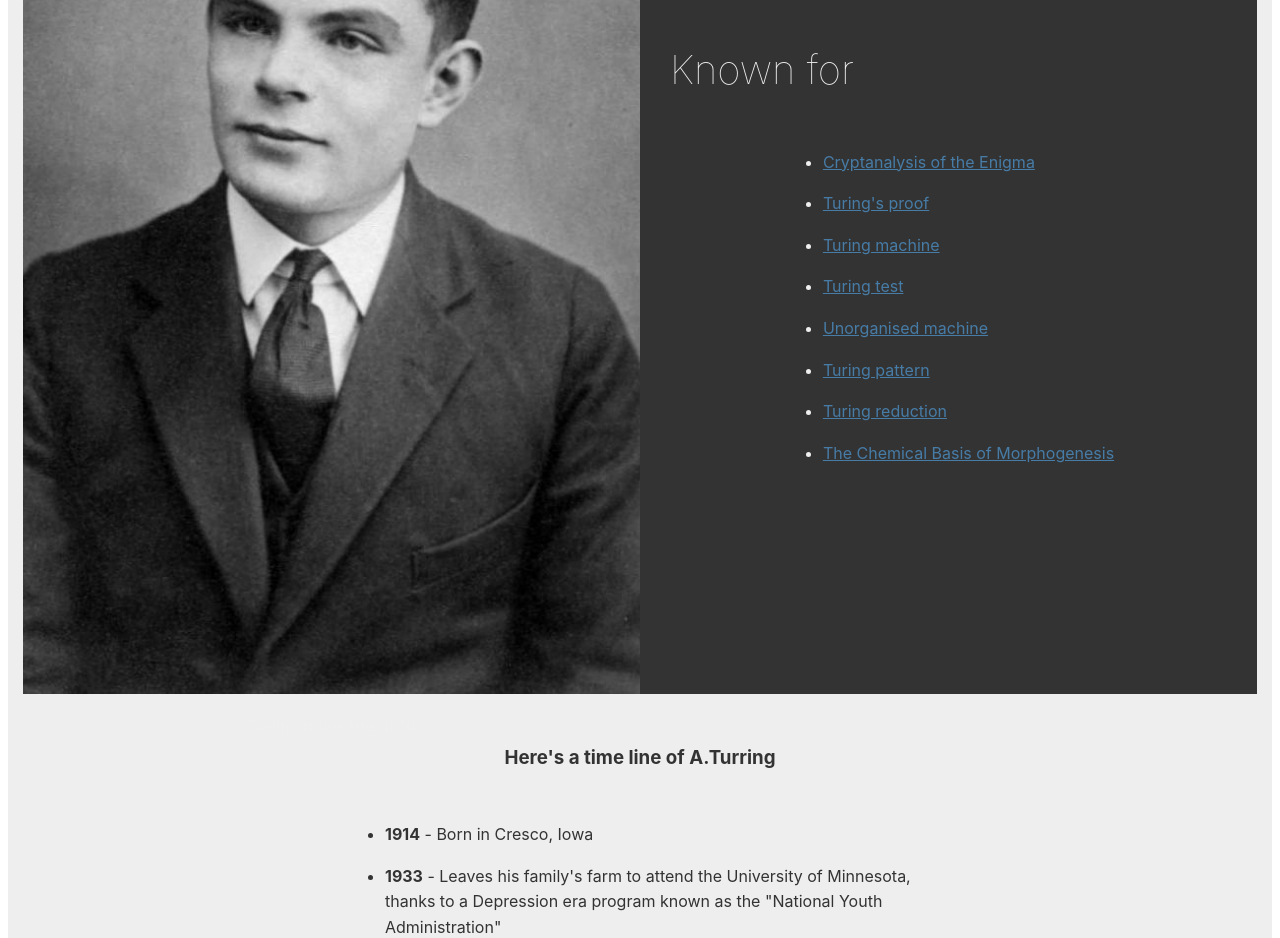
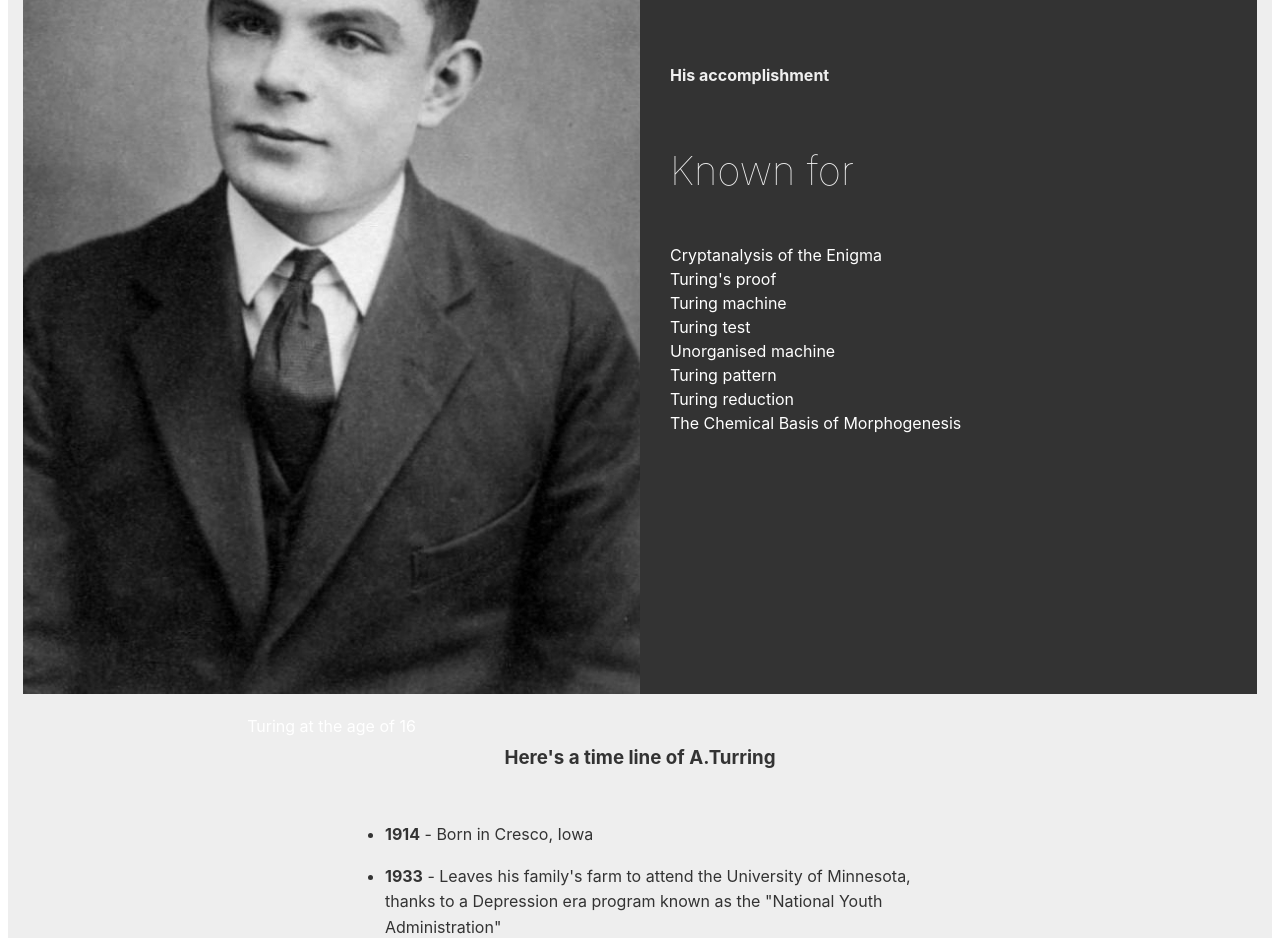
Before and after one commit to Key-Wez/FCC_Projects, a plain HTML site: page 01_WebDesign/01_TributePage/index.html in a window 1280 px wide. Shown: the part 1024-1962 px from the top of the page. Drawn offline with Linux system fonts and the light colour scheme.

Commit message:
Test for bullet list

```diff
--- a/01_WebDesign/01_TributePage/index.html
+++ b/01_WebDesign/01_TributePage/index.html
@@ -49,15 +49,15 @@
             <h4>His accomplishment</h4>
             <h2>Known for</h2>
             <ul>
-              <li><a href="https://en.wikipedia.org/wiki/Cryptanalysis_of_the_Enigma">Cryptanalysis of the Enigma</a>
+              <li><a href="https://en.wikipedia.org/wiki/Cryptanalysis_of_the_Enigma" target="_blank">Cryptanalysis of the Enigma</a>
               </li>
-              <li><a href="https://en.wikipedia.org/wiki/Turing%27s_proof">Turing's proof</a></li>
-              <li><a href="https://en.wikipedia.org/wiki/Turing_machine">Turing machine</a></li>
-              <li><a href="https://en.wikipedia.org/wiki/Turing_test">Turing test</a></li>
-              <li><a href="https://en.wikipedia.org/wiki/Unorganized_machine">Unorganised machine</a></li>
-              <li><a href="https://en.wikipedia.org/wiki/Turing_pattern">Turing pattern</a></li>
-              <li><a href="https://en.wikipedia.org/wiki/Turing_reduction">Turing reduction</a></li>
-              <li><a href="https://en.wikipedia.org/wiki/The_Chemical_Basis_of_Morphogenesis">The Chemical Basis of
+              <li><a href="https://en.wikipedia.org/wiki/Turing%27s_proof" target="_blank">Turing's proof</a></li>
+              <li><a href="https://en.wikipedia.org/wiki/Turing_machine" target="_blank">Turing machine</a></li>
+              <li><a href="https://en.wikipedia.org/wiki/Turing_test" target="_blank">Turing test</a></li>
+              <li><a href="https://en.wikipedia.org/wiki/Unorganized_machine" target="_blank">Unorganised machine</a></li>
+              <li><a href="https://en.wikipedia.org/wiki/Turing_pattern" target="_blank">Turing pattern</a></li>
+              <li><a href="https://en.wikipedia.org/wiki/Turing_reduction" target="_blank">Turing reduction</a></li>
+              <li><a href="https://en.wikipedia.org/wiki/The_Chemical_Basis_of_Morphogenesis" target="_blank">The Chemical Basis of
                   Morphogenesis</a></li>
             </ul>
           </div>
--- a/01_WebDesign/01_TributePage/style.css
+++ b/01_WebDesign/01_TributePage/style.css
@@ -70,6 +70,13 @@
   width: 100%;
   height: 100%;
   object-fit: cover;
+  margin: 0;
+}
+.flex-columns .column-1 p{
+  /* position: fixed; */
+  z-index: 1;
+  color: #fff;
+  background-color: rgba (32,32,32,1);
 }
 
 .flex-columns .column-2 {
@@ -86,11 +93,29 @@
 }
 
 .flex-columns h4 {
-  margin-bottom: 10px;
+  /* margin-bottom: 10px; */
 }
 
 .flex-columns p {
   margin: 20px 0;
+}
+
+.column ul{
+  margin: 0;
+  padding: 0;
+  line-height: 0em;
+}
+.column ul li{
+  list-style: none;
+  padding: 0;
+}
+.column ul li a{
+  color: #fff;
+  text-decoration: none;
+  line-height: 0.5em;
+}
+.column ul li a:hover{
+  color: #ccc;
 }
 
 @media (max-width: 460px) {
```
